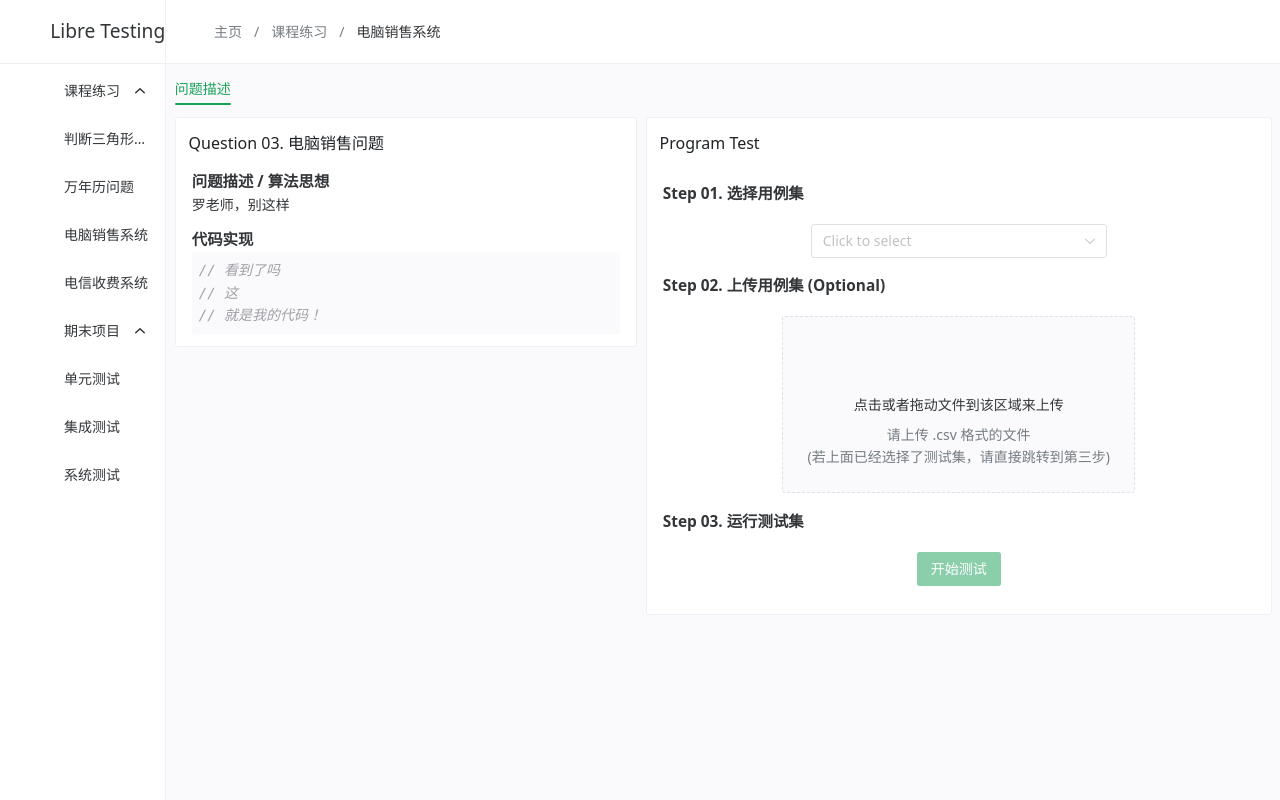
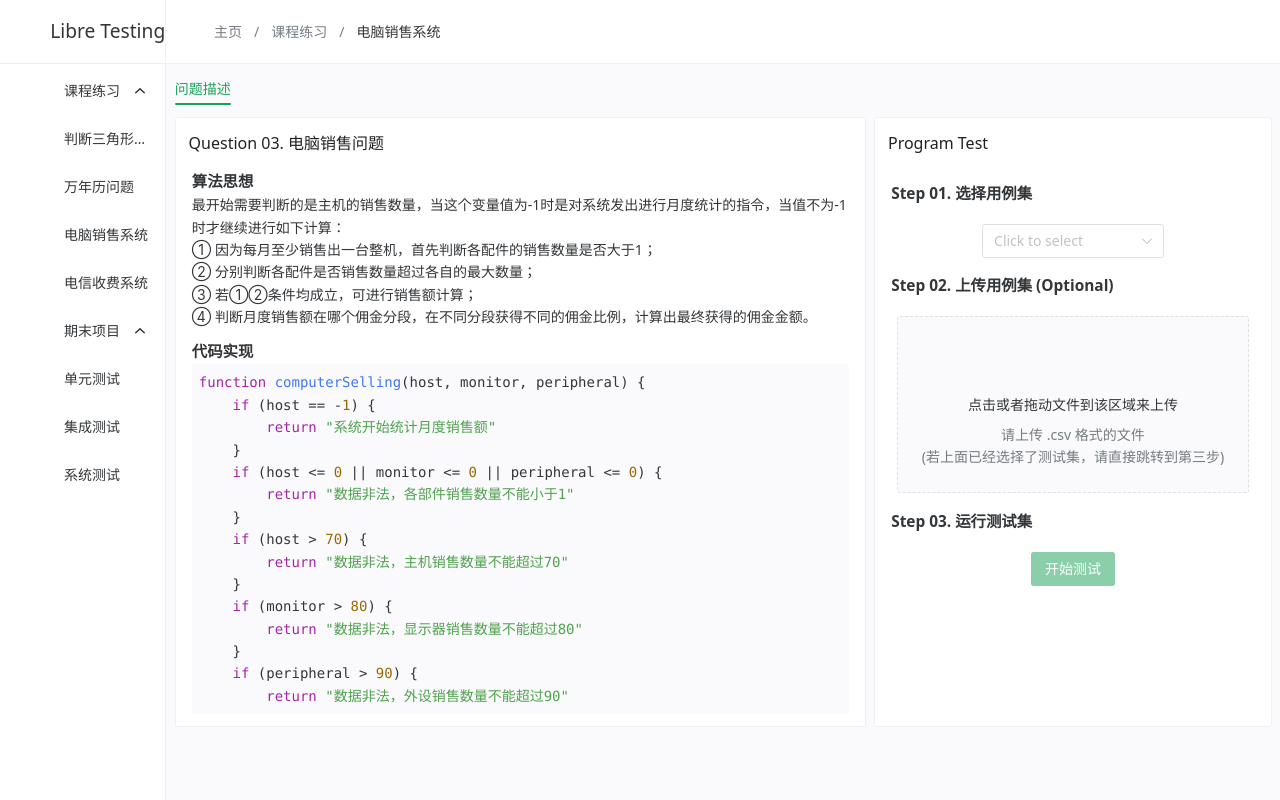
Before and after one commit to 3fuyang/libre-testing, a Vue app: page /computer-selling in a window 1280 px wide. Built offline with nearby package versions, Linux system fonts and the light colour scheme; some icons are missing.

Commit message:
电脑销售系统

```diff
--- /dev/null
+++ b/src/composables/computerSelling.js
@@ -0,0 +1,36 @@
+// 接收一组参数，返回字符串结果
+function computerSelling(host, monitor, peripheral) {
+    if (host == -1) {
+        return "系统开始统计月度销售额"
+    }
+    if (host <= 0 || monitor <= 0 || peripheral <= 0) {
+        return "数据非法，各部件销售数量不能小于1"
+    }
+    if (host > 70) {
+        return "数据非法，主机销售数量不能超过70"
+    }
+    if (monitor > 80) {
+        return "数据非法，显示器销售数量不能超过80"
+    }
+    if (peripheral > 90) {
+        return "数据非法，外设销售数量不能超过90"
+    }
+
+    let totalSales = host * 25 + monitor * 30 + peripheral * 45;
+    if (totalSales <= 1000) {
+        return String(totalSales * 0.1)
+    } else if (totalSales <= 1800) {
+        return String(totalSales * 0.15)
+    } else {
+        return String(totalSales * 0.2)
+    }
+}
+
+// 根据.csv文件的表头字段提取对应的参数，返回参数数组
+function getArgs(row) {
+    let args = [Number.parseInt(row.Host), Number.parseInt(row.Monitor), Number.parseInt(row.Peripheral)]
+    return args
+}
+
+// 添加别名，进行导出
+export { computerSelling as useSingleTest, getArgs as useGetArgs }
--- a/src/views/exercise/ComputerSelling.vue
+++ b/src/views/exercise/ComputerSelling.vue
@@ -7,10 +7,14 @@
       Question 03. 电脑销售问题
     </template>
     <template #sub-title>
-
+      算法思想
     </template>
     <template #detail>
-      罗老师，别这样
+      最开始需要判断的是主机的销售数量，当这个变量值为-1时是对系统发出进行月度统计的指令，当值不为-1时才继续进行如下计算：
+      <br/>① 因为每月至少销售出一台整机，首先判断各配件的销售数量是否大于1；
+      <br/>② 分别判断各配件是否销售数量超过各自的最大数量；
+      <br/>③ 若①②条件均成立，可进行销售额计算；
+      <br/>④ 判断月度销售额在哪个佣金分段，在不同分段获得不同的佣金比例，计算出最终获得的佣金金额。
     </template>
   </test-panel>
 </template>
@@ -63,9 +67,32 @@ const options = [
   }
 ]
 
-const code = `// 看到了吗
-// 这
-// 就是我的代码！`
+const code = `function computerSelling(host, monitor, peripheral) {
+    if (host == -1) {
+        return "系统开始统计月度销售额"
+    }
+    if (host <= 0 || monitor <= 0 || peripheral <= 0) {
+        return "数据非法，各部件销售数量不能小于1"
+    }
+    if (host > 70) {
+        return "数据非法，主机销售数量不能超过70"
+    }
+    if (monitor > 80) {
+        return "数据非法，显示器销售数量不能超过80"
+    }
+    if (peripheral > 90) {
+        return "数据非法，外设销售数量不能超过90"
+    }
+
+    let totalSales = host * 25 + monitor * 30 + peripheral * 45;
+    if (totalSales <= 1000) {
+        return totalSales * 0.1
+    } else if (totalSales <= 1800) {
+        return totalSales * 0.15
+    } else {
+        return totalSales * 0.2
+    }
+}`
 </script>
 
 <style scoped>
```
Also changed, not shown: testUseCase/computerSelling/basic-boundary-result.csv (added), testUseCase/computerSelling/basic-boundary.csv (added), testUseCase/computerSelling/robust-boundary-result.csv (added), testUseCase/computerSelling/robust-boundary.csv (added).
